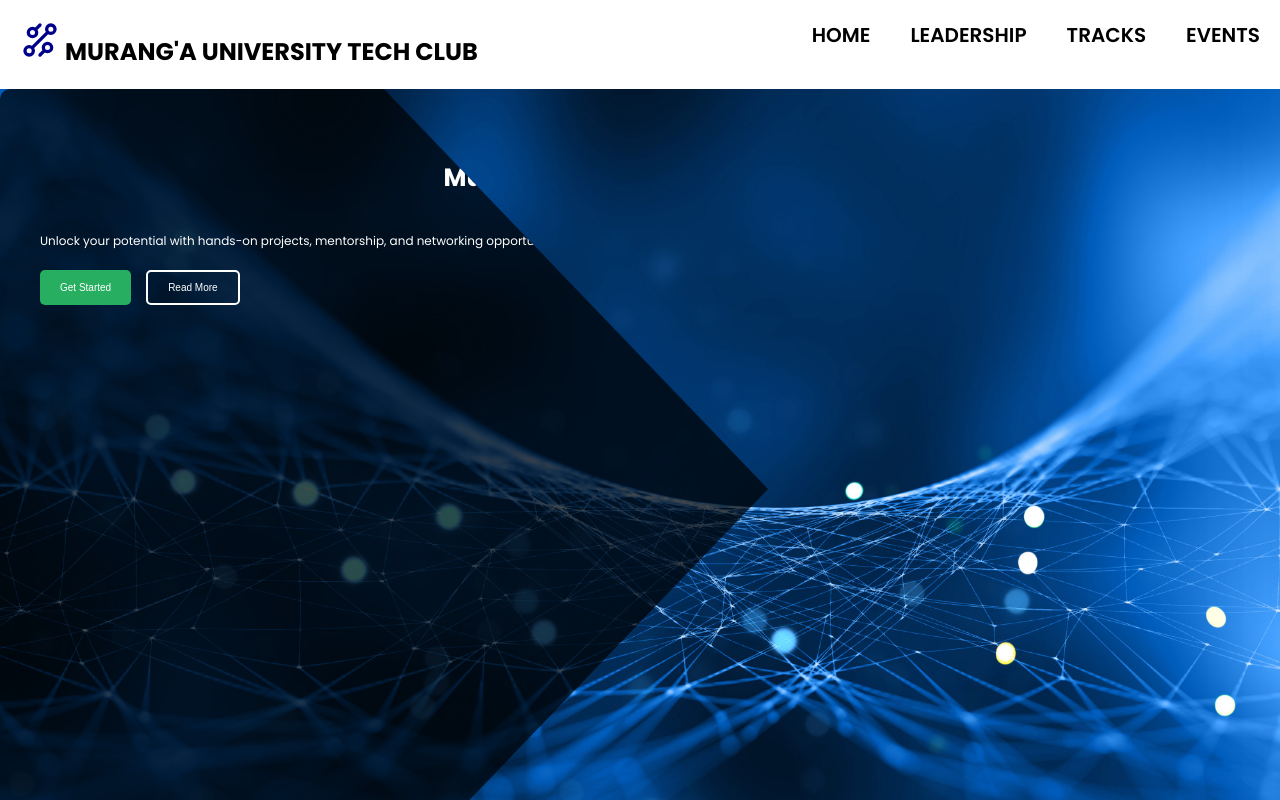
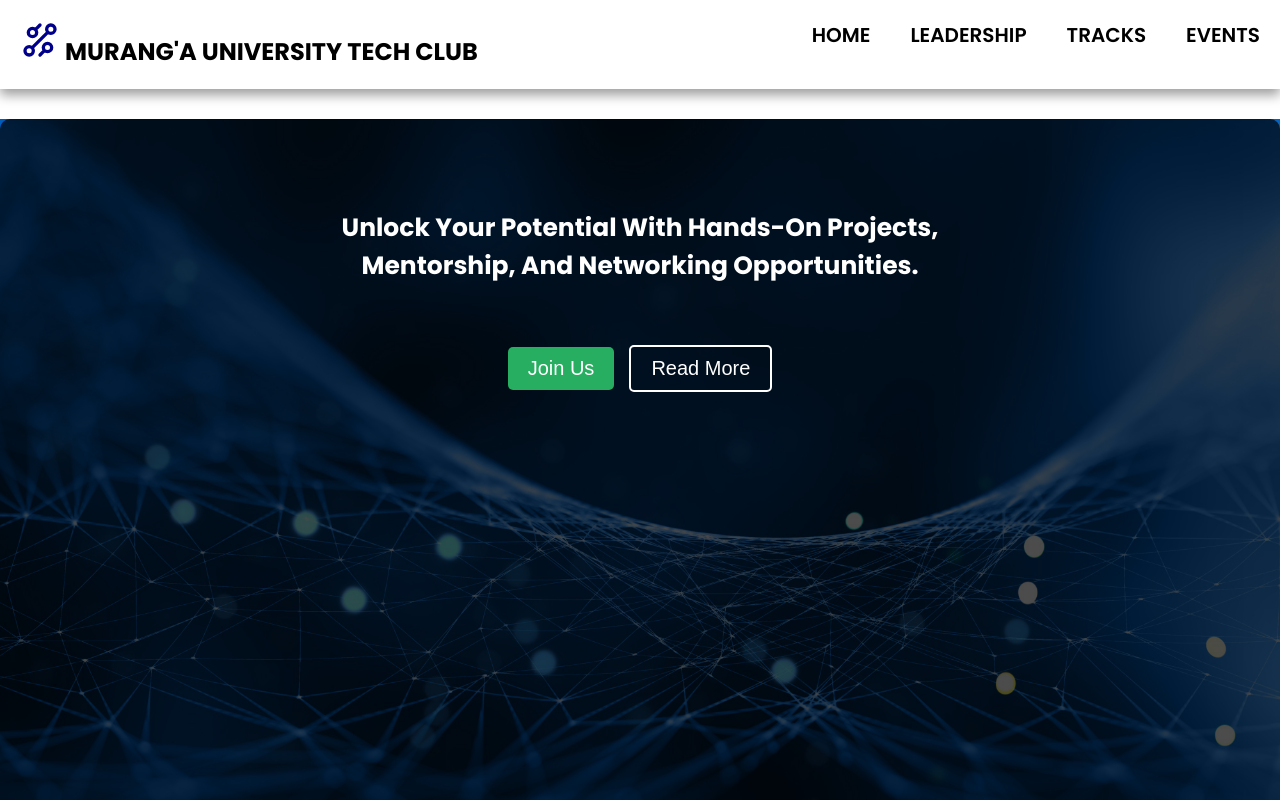
Before and after one commit to mosesmbuthia/muranga-university-tech-club, a React (Vite) app: page / in a window 1280 px wide. Shown: the top 800 px of the page. Built offline with nearby package versions, Linux system fonts and the light colour scheme.

Commit message:
build the hero section page

```diff
--- a/src/assets/Components/Herosection/Hero.css
+++ b/src/assets/Components/Herosection/Hero.css
@@ -3,7 +3,7 @@
     position: relative;
     width: 100%;
     height: 100vh;
-
+    margin-top: 3rem;
     display: flex;
     align-items: center;
     justify-content: center;
@@ -14,10 +14,12 @@
 
   .hero-content {
     background: rgba(0, 0, 0, 0.7);
-    padding: 40px;
+    padding-top: 5rem;
+
     width: 100%;
     height: 100vh;
-    clip-path: polygon(0% 0%, 30% 0, 60% 50%, 30% 100%, 0% 100%);
+    align-items: center;
+    justify-content: center;
     border-radius: 10px;
   }
 
@@ -26,6 +28,7 @@
     font-size: 2.5rem;
     font-weight: bold;
     margin-bottom: 15px;
+    padding: 40px;
   }
 
   .hero p {
@@ -37,11 +40,15 @@
   .hero-buttons {
     display: flex;
     gap: 15px;
+
+
+    justify-content: center;
+    align-items: center;
   }
 
   .btn {
     padding: 10px 20px;
-    font-size: 1rem;
+    font-size: 2rem;
     border: none;
     cursor: pointer;
     border-radius: 5px;
--- a/src/assets/Components/Herosection/Hero.tsx
+++ b/src/assets/Components/Herosection/Hero.tsx
@@ -11,13 +11,13 @@ function Hero() {
       backgroundRepeat: "no-repeat",
     }}>
       <div className="hero-content">
-        <h1>Murang'a University Tech Club</h1>
+        <h1>Unlock your potential with hands-on projects,  <br />mentorship, and
+        networking opportunities.</h1>
         <p>
-          Unlock your potential with hands-on projects, mentorship, and
-          networking opportunities.
+
         </p>
         <div className="hero-buttons">
-          <button className="btn primary-btn">Get Started</button>
+          <button className="btn primary-btn">Join Us</button>
           <button className="btn secondary-btn">Read More</button>
         </div>
       </div>
--- a/src/assets/Components/Pages/Tracks/Tracks.css
+++ b/src/assets/Components/Pages/Tracks/Tracks.css
@@ -20,7 +20,7 @@
 
   .track-image {
     width: 40%;
-    object-fit: cover;
+   object-fit: cover;
   }
 
   .track-content {
```
